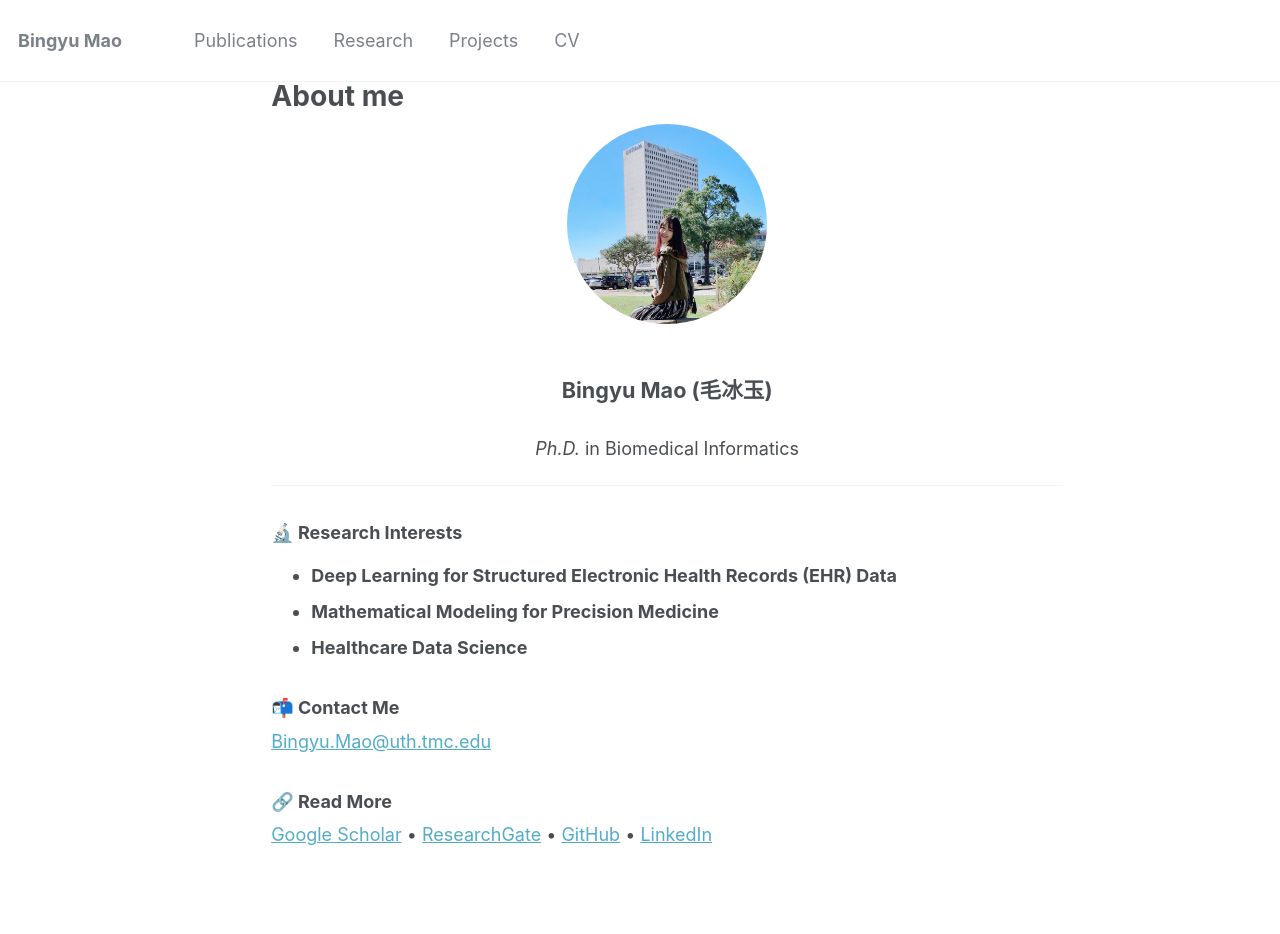
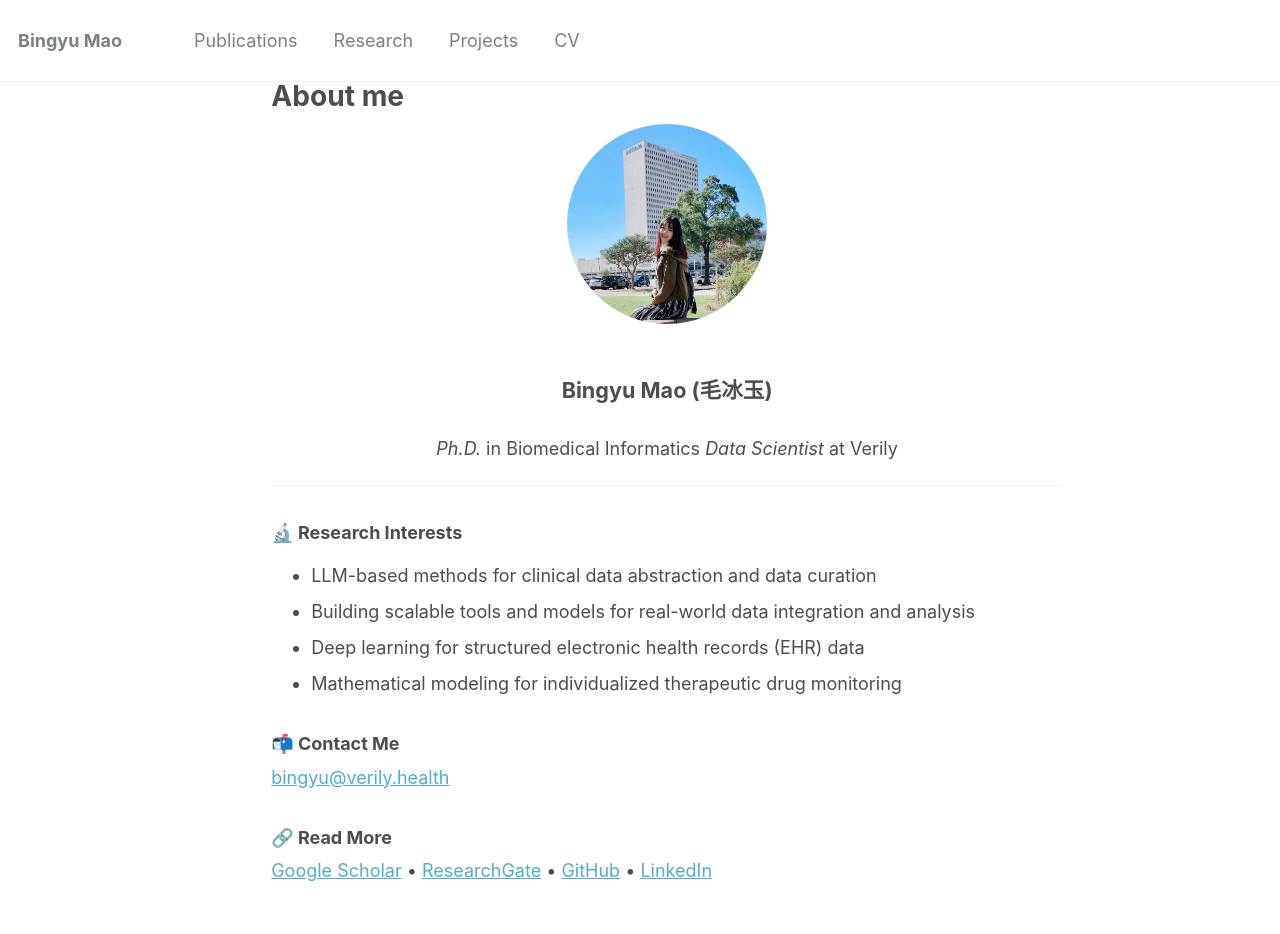
Before and after one commit to BingyuMao/BingyuMao.github.io, a Jekyll site: the page built from _pages/about.md, in a window 1280 px wide. Built offline with Jekyll 4.4.1, drawn with Linux system fonts in a browser that asks for light colours; before the commit the page ends 900 px from its top, so only the background shows below that.

Commit message:
Update about.md

```diff
--- a/_pages/about.md
+++ b/_pages/about.md
@@ -20,6 +20,8 @@ redirect_from:
 
 <p style="text-align: center;">
 <em>Ph.D.</em> in Biomedical Informatics
+
+<em>Data Scientist</em> at Verily
 </p>
 
 
@@ -27,13 +29,14 @@ redirect_from:
 
 <h3>🔬 Research Interests</h3>
 <ul>
-    <li><strong>Deep Learning for Structured Electronic Health Records (EHR) Data</strong></li>
-    <li><strong>Mathematical Modeling for Precision Medicine</strong></li>
-    <li><strong>Healthcare Data Science</strong></li>
+    <li>LLM-based methods for clinical data abstraction and data curation</li>
+    <li>Building scalable tools and models for real-world data integration and analysis</li>
+    <li>Deep learning for structured electronic health records (EHR) data</li>
+    <li>Mathematical modeling for individualized therapeutic drug monitoring</li>
 </ul>
 
 <h3>📬 Contact Me</h3>
-<p><a href="mailto:Bingyu.Mao@uth.tmc.edu">Bingyu.Mao@uth.tmc.edu</a></p>
+<p><a href="mailto:bingyu@verily.health">bingyu@verily.health</a></p>
 
 <h3>🔗 Read More</h3>
 <p>
```
